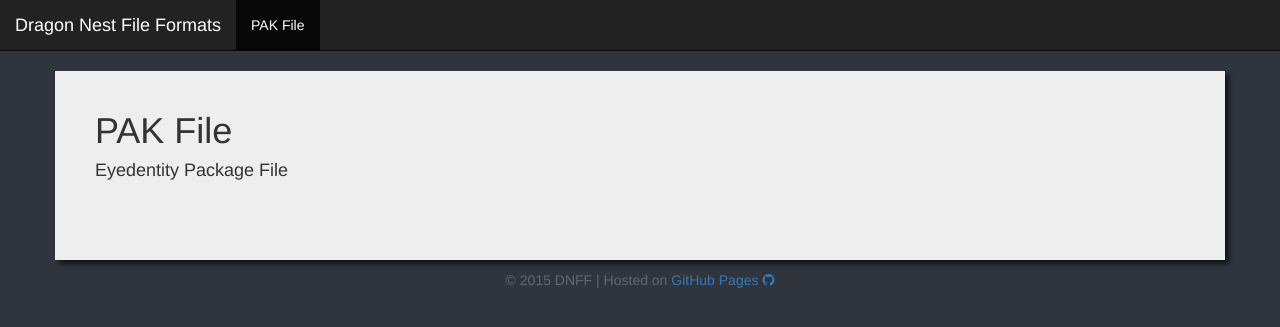
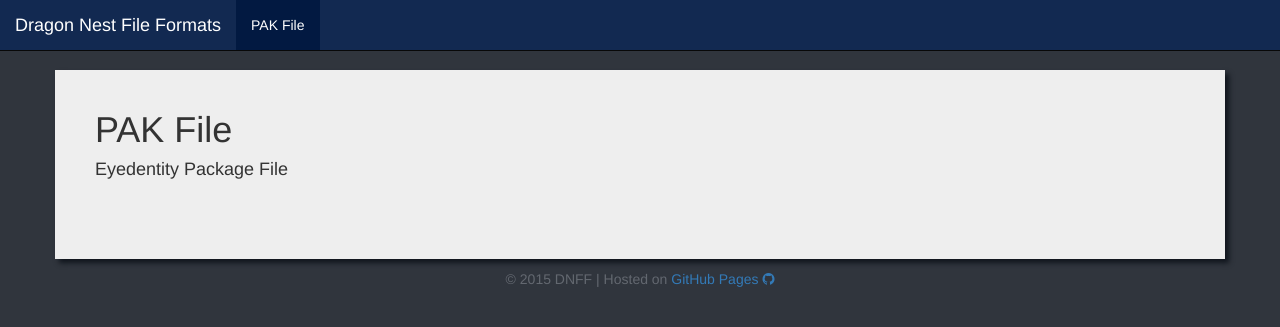
Before and after one commit to vincentzhang96/DragonNestFileFormats, a Jekyll site: the page built from files/pak/index.md, in a window 1280 px wide. Shown: the top 327 px of the page. Built offline with Jekyll 4.4.1, drawn with Linux system fonts in a browser that asks for light colours; nearby versions of some CDN libraries; library files that are not in the unit come from our copies.

Commit message:
Pinned navbar to top, I like this blue better

```diff
--- a/_layouts/default.html
+++ b/_layouts/default.html
@@ -2,8 +2,8 @@
 
 {% include head.html %}
 
-<body class="main-body">
-	<nav class="navbar navbar-inverse navbar-default navbar-static-top">
+<body class="main-body default-body">
+	<nav class="navbar navbar-inverse navbar-default navbar-fixed-top">
 		<div class="navbar-header">
 			<a href="{{ site.baseurl }}/" class="navbar-brand">Dragon Nest File Formats</a>
 		</div>
--- a/css/stylesheet.scss
+++ b/css/stylesheet.scss
@@ -2,12 +2,13 @@
 ---
 
 $bg-fill: #30353D;
+$dark-blue: #122951;
 
 .main-body {
 	background-color: $bg-fill;
 
 	.jumbotron {
-		background-color: #06A;
+		background-color: $dark-blue;
 		color: white;
 	}
 
@@ -18,8 +19,22 @@
 	}
 }
 
+.default-body {
+	padding-top: 70px;
+}
+
 
 footer {
 	margin: 10px;
 	color: $bg-fill + #333;
 }
+
+.navbar-inverse {
+	background-color: $dark-blue;
+}
+.navbar-inverse .navbar-nav > .active > a,
+ .navbar-inverse .navbar-nav > .active > a:focus,
+  .navbar-inverse .navbar-nav > .active > a:hover {
+
+	background-color: $dark-blue - #101010;
+}
```
